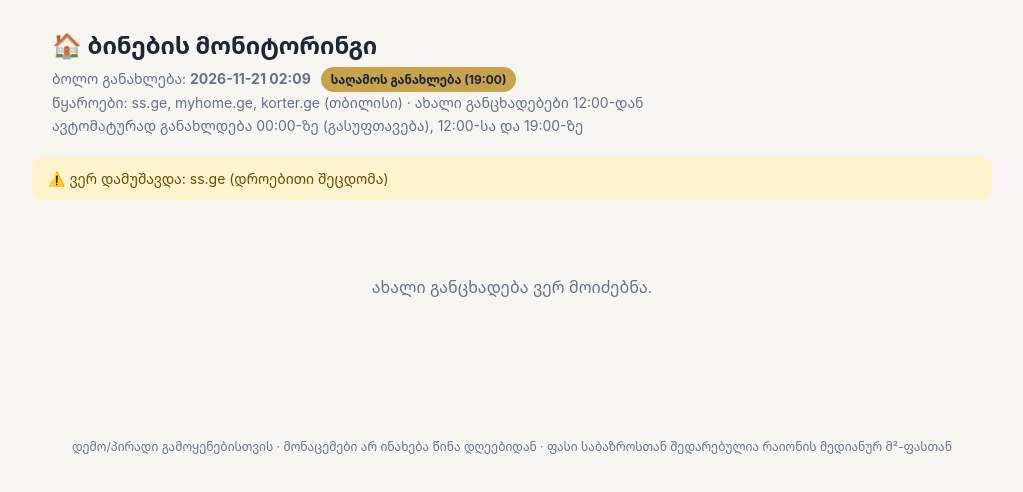
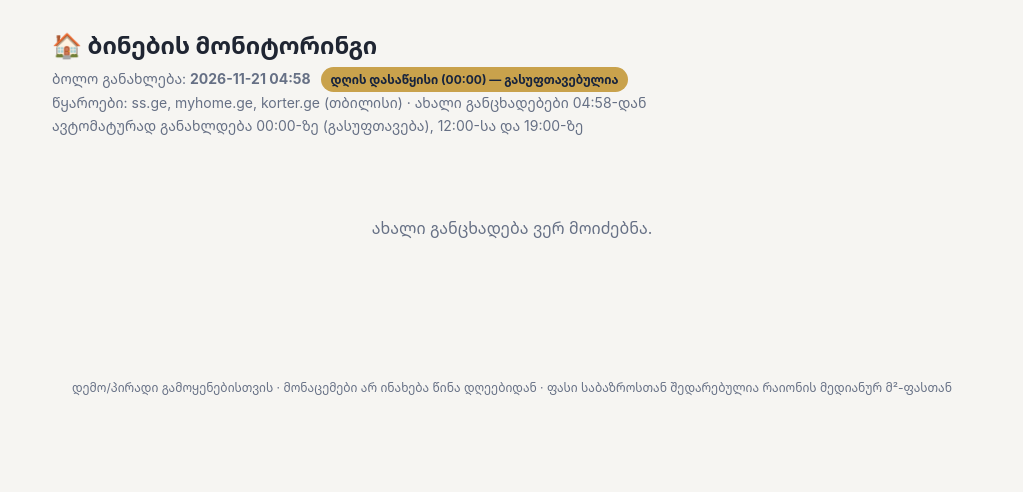
Before and after one commit to gtughushi97-cloud/Real_Estate_pupu, a plain HTML site: page docs/index.html in a window 1280 px wide. Shown: the whole page, without its empty margins (128-1151 px from the left). Drawn offline with Linux system fonts and the light colour scheme.

Commit message:
Update listings (midnight)

```diff
--- a/docs/index.html
+++ b/docs/index.html
@@ -210,13 +210,13 @@
 <header>
   <h1>🏠 ბინების მონიტორინგი</h1>
   <div class="meta">
-    ბოლო განახლება: <strong>2026-11-21 02:09</strong>
-    <span class="badge">საღამოს განახლება (19:00)</span><br />
-    წყაროები: ss.ge, myhome.ge, korter.ge (თბილისი) · ახალი განცხადებები 12:00-დან<br />
+    ბოლო განახლება: <strong>2026-11-21 04:58</strong>
+    <span class="badge">დღის დასაწყისი (00:00) — გასუფთავებულია</span><br />
+    წყაროები: ss.ge, myhome.ge, korter.ge (თბილისი) · ახალი განცხადებები 04:58-დან<br />
     ავტომატურად განახლდება 00:00-ზე (გასუფთავება), 12:00-სა და 19:00-ზე
   </div>
 </header>
-<div class="warning">⚠️ ვერ დამუშავდა: ss.ge (დროებითი შეცდომა)</div>
+
 <main>
 
 <div class="empty">ახალი განცხადება ვერ მოიძებნა.</div>
```
